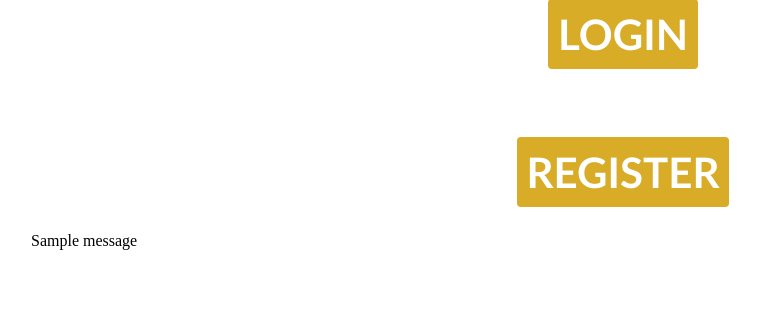
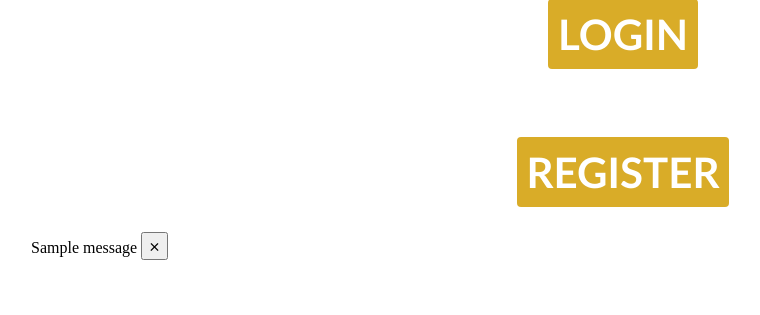
Before and after one commit to DavoDC/SDURI-Admin-Platform, a Flask app: page / in a window 1280 px wide. Shown: the part 115-430 px from the top of the page, without its empty margins (17-777 px from the left). Run offline with Flask 2, Linux system fonts and the light colour scheme; tables that the repository leaves empty hold one stand-in row (values such as "Sample post"); one stand-in notice (Sample message) is shown; parts of the project's set-up code (start-up, migrations or seed data) failed here and were passed over; some libraries are stand-ins or nearby versions.

Commit message:
Update flash message close button

```diff
--- a/app/templates/index.html
+++ b/app/templates/index.html
@@ -21,7 +21,10 @@
     <ul>
         {% for message in messages %}
         <div class="alert alert-{{ category }} alert-primary alert-dismissible fade show" role="alert">
-        <span>{{ message }}</span>
+            <span>{{ message }}</span>
+          <button type="button" class="close" data-dismiss="alert" aria-label="Close">
+            <span aria-hidden="true">&times;</span>
+          </button>
         </div>
         {% endfor %}
     </ul>
```
